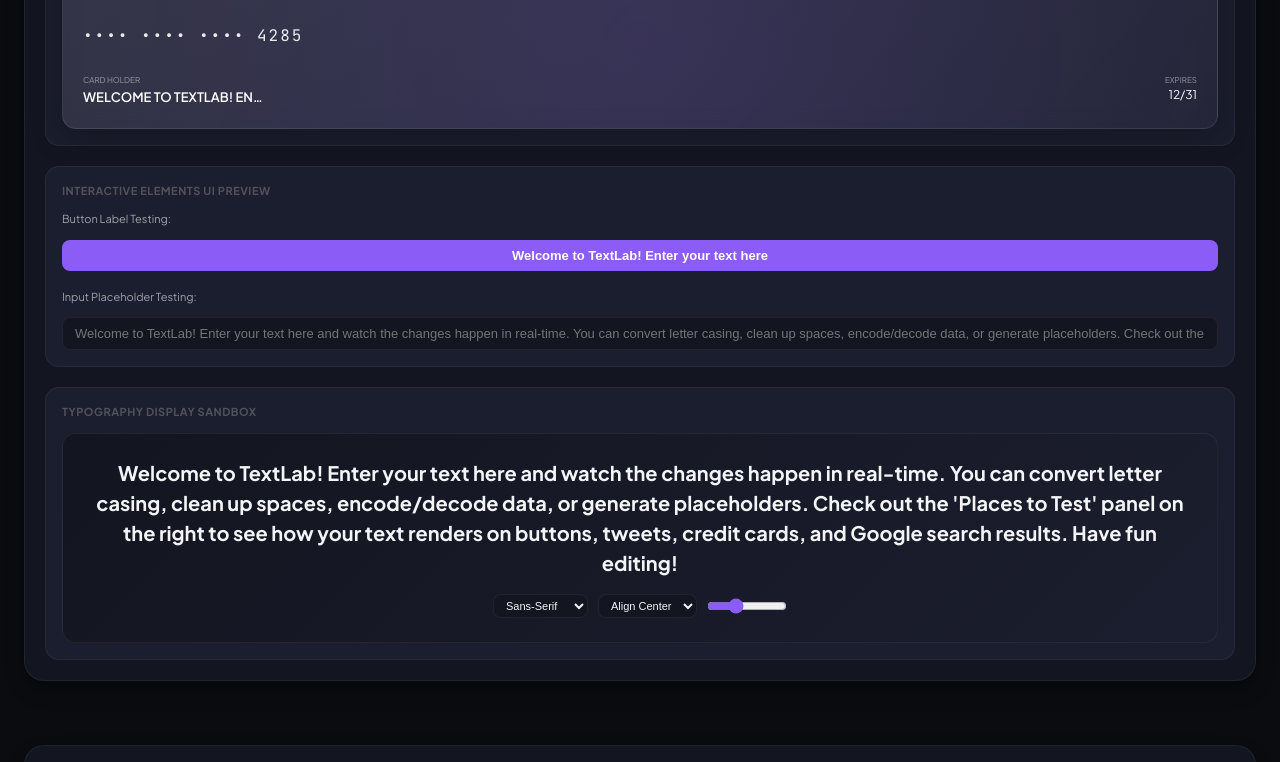
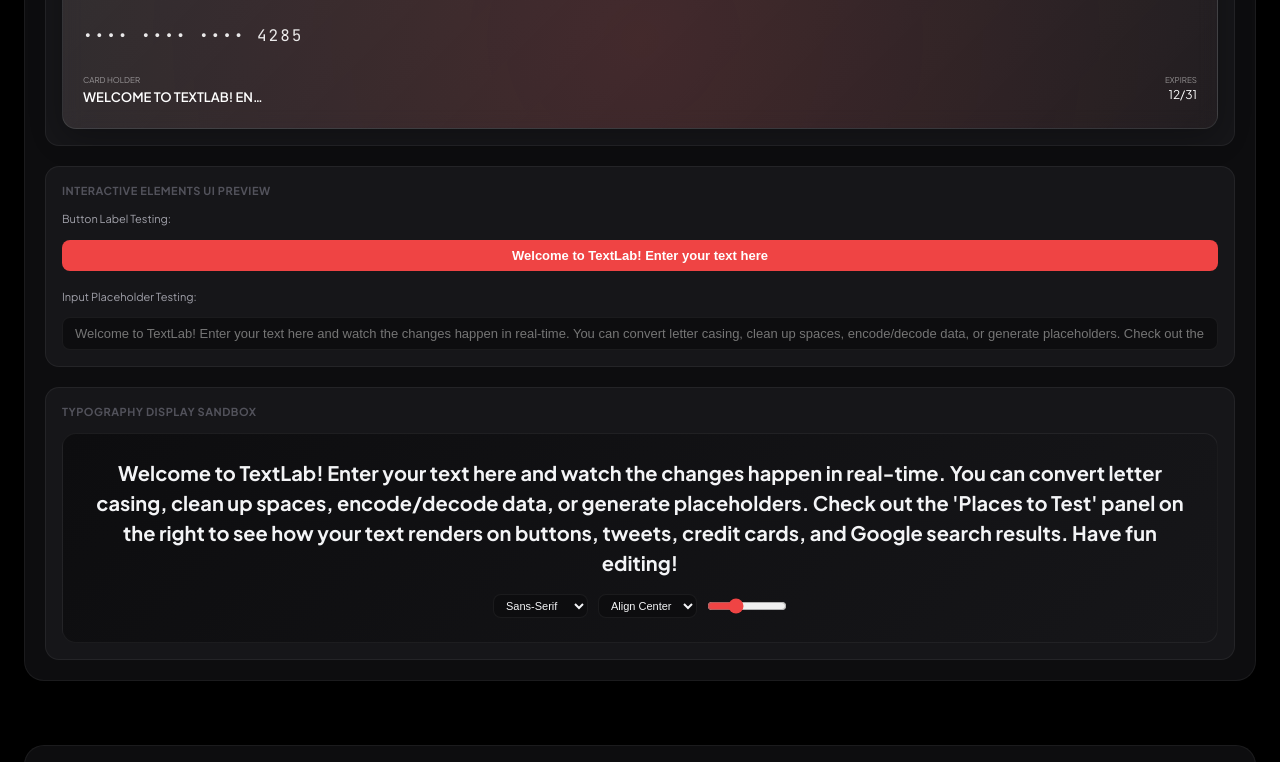
Before and after one commit to dark5087knight/test, a React (Vite) app: page / in a window 1280 px wide. Shown: the part 2000-2762 px from the top of the page. Built offline with nearby package versions, Linux system fonts and the light colour scheme.

Commit message:
test workflow

```diff
--- a/src/App.jsx
+++ b/src/App.jsx
@@ -22,9 +22,9 @@ export const CICD_CANARY_CONFIG = {
   environment: "Production", // e.g. "Staging", "Production", "Development"
   statusIndicatorColor: "#10b981", // Change this hex to test the status light (e.g. green: #10b981, yellow: #f59e0b, red: #ef4444)
   testSwatches: [
-    { name: "Primary Swatch", color: "#8b5cf6" }, // Change these hex codes to verify
-    { name: "Secondary Swatch", color: "#3b82f6" }, // that your GitHub Actions CI/CD
-    { name: "Accent Swatch", color: "#ec4899" }, // builds and deploys successfully!
+    { name: "Primary Swatch", color: "#ef4444" }, // Red
+    { name: "Secondary Swatch", color: "#000000" }, // Black
+    { name: "Accent Swatch", color: "#b91c1c" }, // Dark Red
     { name: "Success Swatch", color: "#10b981" }
   ],
   pipelinePassing: true // Toggle this boolean to see pipeline banner change
--- a/src/index.css
+++ b/src/index.css
@@ -2,18 +2,18 @@
 
 :root {
   /* Color system */
-  --bg-primary: #0b0c10;
-  --bg-secondary: #131520;
-  --bg-tertiary: #1b1e2e;
-  --bg-glass: rgba(19, 21, 32, 0.7);
+  --bg-primary: #000000;
+  --bg-secondary: #0d0d0f;
+  --bg-tertiary: #161619;
+  --bg-glass: rgba(13, 13, 15, 0.7);
   --border-color: rgba(255, 255, 255, 0.06);
-  --border-focus: rgba(139, 92, 246, 0.4);
+  --border-focus: rgba(239, 68, 68, 0.4);
 
-  --accent-color: #8b5cf6;
-  --accent-light: #a78bfa;
-  --accent-dark: #6d28d9;
-  --accent-glow: rgba(139, 92, 246, 0.2);
-  --accent-glow-strong: rgba(139, 92, 246, 0.4);
+  --accent-color: #ef4444;
+  --accent-light: #f87171;
+  --accent-dark: #991b1b;
+  --accent-glow: rgba(239, 68, 68, 0.2);
+  --accent-glow-strong: rgba(239, 68, 68, 0.4);
 
   --text-primary: #f3f4f6;
   --text-secondary: #a1a1aa;
@@ -39,7 +39,7 @@
   --shadow-sm: 0 1px 2px 0 rgba(0, 0, 0, 0.05);
   --shadow-md: 0 4px 6px -1px rgba(0, 0, 0, 0.1), 0 2px 4px -1px rgba(0, 0, 0, 0.06);
   --shadow-lg: 0 10px 25px -5px rgba(0, 0, 0, 0.3), 0 8px 10px -6px rgba(0, 0, 0, 0.3);
-  --shadow-glow: 0 0 25px 0 rgba(139, 92, 246, 0.12);
+  --shadow-glow: 0 0 25px 0 rgba(239, 68, 68, 0.12);
 }
 
 .light-mode {
@@ -48,20 +48,20 @@
   --bg-tertiary: #f1f5f9;
   --bg-glass: rgba(255, 255, 255, 0.8);
   --border-color: rgba(0, 0, 0, 0.07);
-  --border-focus: rgba(124, 58, 237, 0.4);
+  --border-focus: rgba(220, 38, 38, 0.4);
 
-  --accent-color: #7c3aed;
-  --accent-light: #8b5cf6;
-  --accent-dark: #5b21b6;
-  --accent-glow: rgba(124, 58, 237, 0.1);
-  --accent-glow-strong: rgba(124, 58, 237, 0.25);
+  --accent-color: #dc2626;
+  --accent-light: #ef4444;
+  --accent-dark: #991b1b;
+  --accent-glow: rgba(220, 38, 38, 0.1);
+  --accent-glow-strong: rgba(220, 38, 38, 0.25);
 
-  --text-primary: #0f172a;
-  --text-secondary: #475569;
-  --text-muted: #94a3b8;
+  --text-primary: #000000;
+  --text-secondary: #2d2d2d;
+  --text-muted: #757575;
 
   --shadow-lg: 0 10px 25px -5px rgba(0, 0, 0, 0.05), 0 8px 10px -6px rgba(0, 0, 0, 0.05);
-  --shadow-glow: 0 0 25px 0 rgba(124, 58, 237, 0.05);
+  --shadow-glow: 0 0 25px 0 rgba(220, 38, 38, 0.05);
 }
 
 * {
@@ -681,7 +681,7 @@ header {
   left: -50%;
   width: 200%;
   height: 200%;
-  background: radial-gradient(circle, rgba(139,92,246,0.15) 0%, transparent 60%);
+  background: radial-gradient(circle, rgba(239, 68, 68, 0.15) 0%, transparent 60%);
   z-index: 0;
   pointer-events: none;
 }
```
